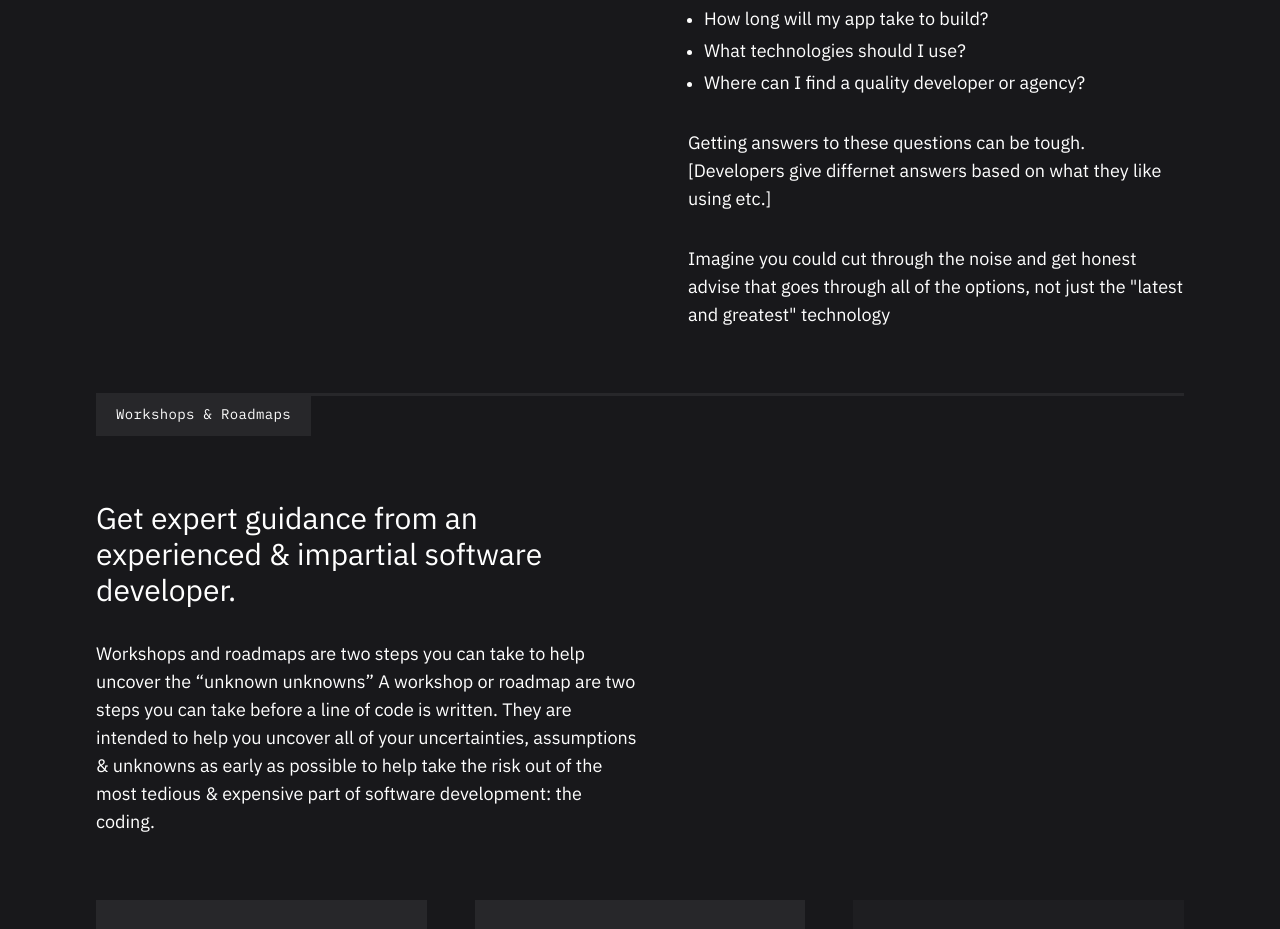
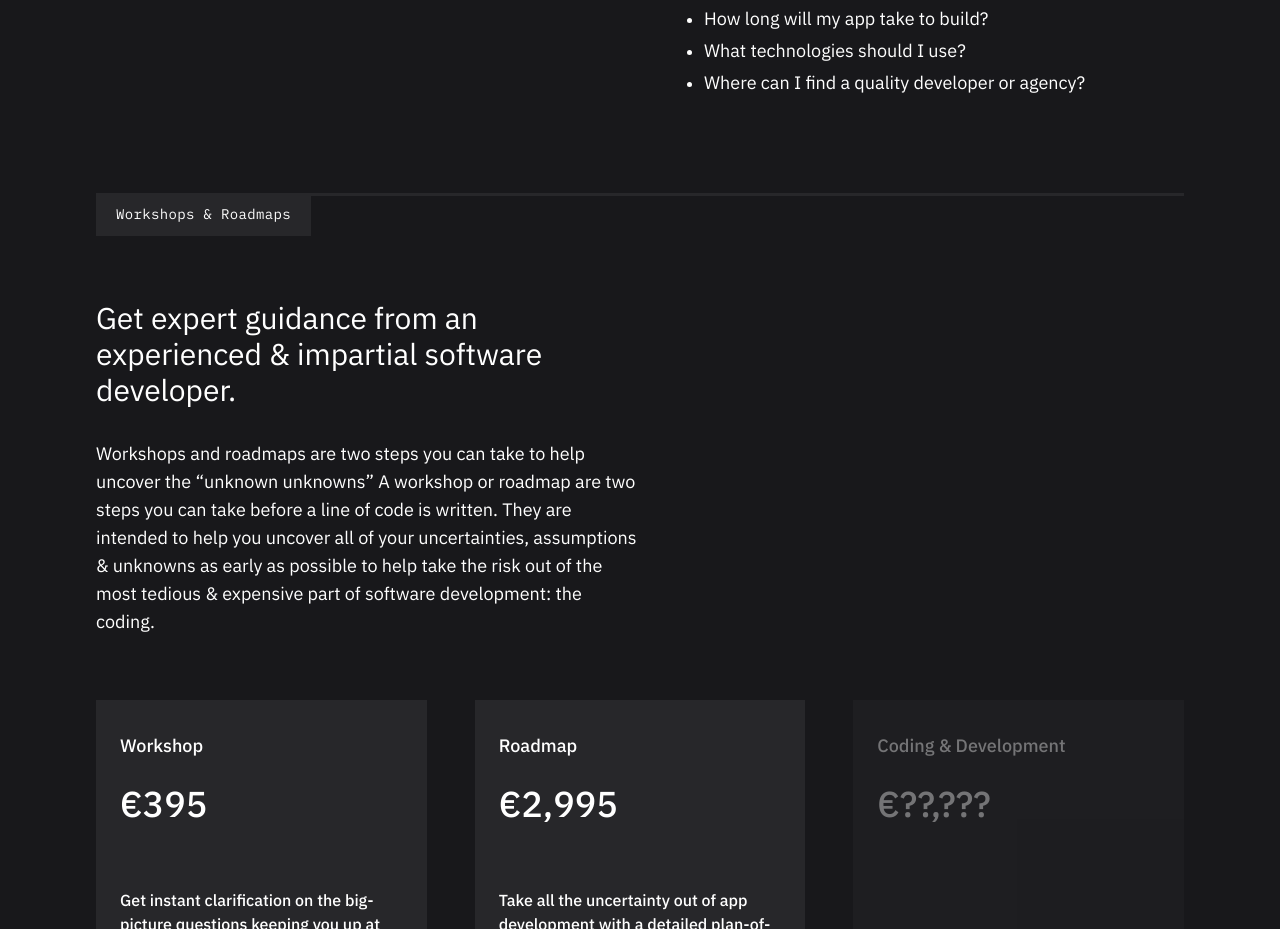
Before and after one commit to timmyomahony/founder-roadmap-website, a Next.js app: page / in a window 1280 px wide. Shown: the part 960-1889 px from the top of the page. Built offline with nearby package versions, Linux system fonts and the light colour scheme.

Commit message:
Content update

```diff
--- a/components/home/Pain.tsx
+++ b/components/home/Pain.tsx
@@ -37,7 +37,7 @@ export default function Pain() {
               </p>
             </li>
           </ul>
-          <p className="text-sm md:text-base xl:text-lg mb-6 lg:mb-8">
+          {/* <p className="text-sm md:text-base xl:text-lg mb-6 lg:mb-8">
             Getting answers to these questions can be tough. [Developers give
             differnet answers based on what they like using etc.]
           </p>
@@ -45,7 +45,7 @@ export default function Pain() {
             Imagine you could cut through the noise and get honest advise that
             goes through all of the options, not just the "latest and greatest"
             technology
-          </p>
+          </p> */}
         </div>
       </section>
       <section className="my-8">
```
